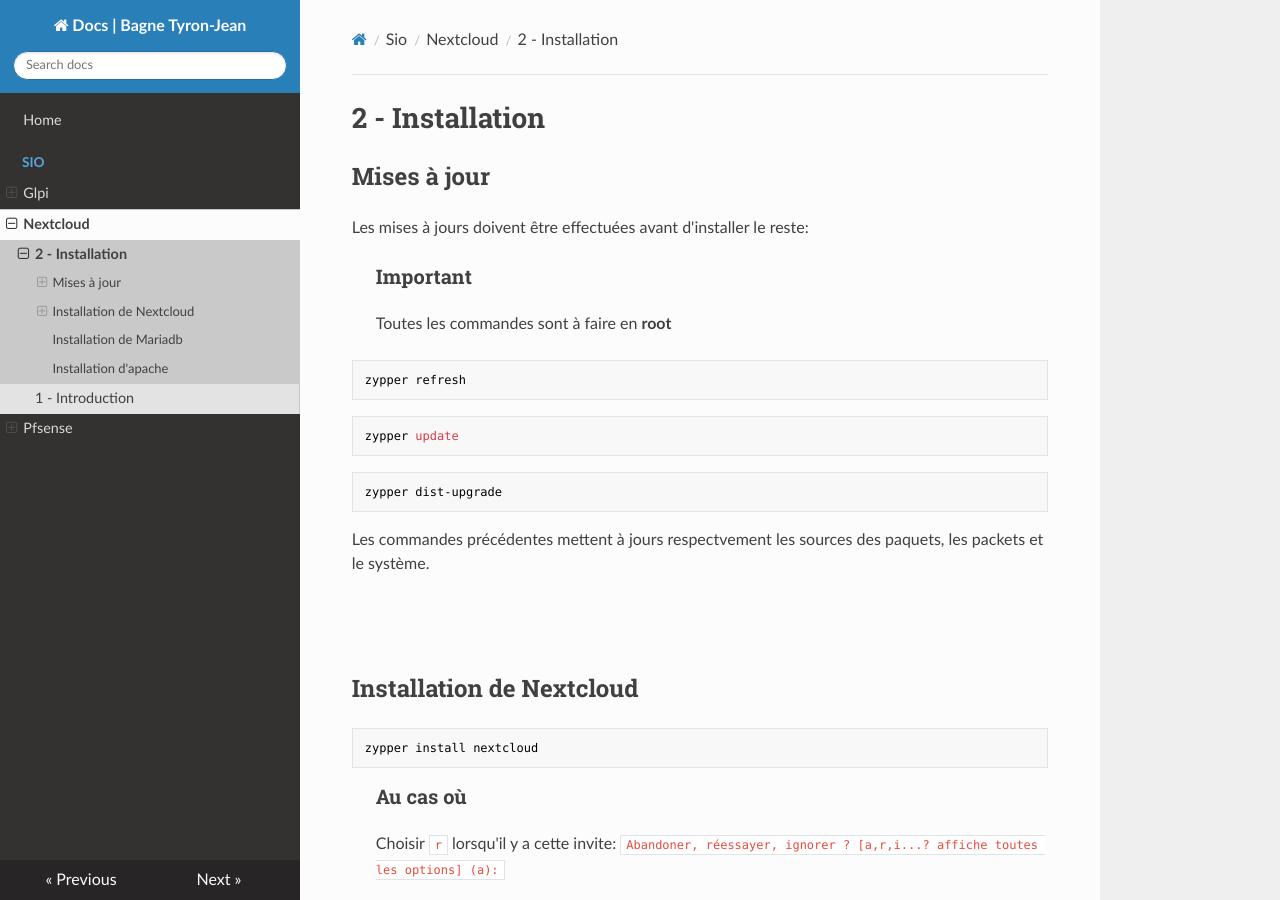
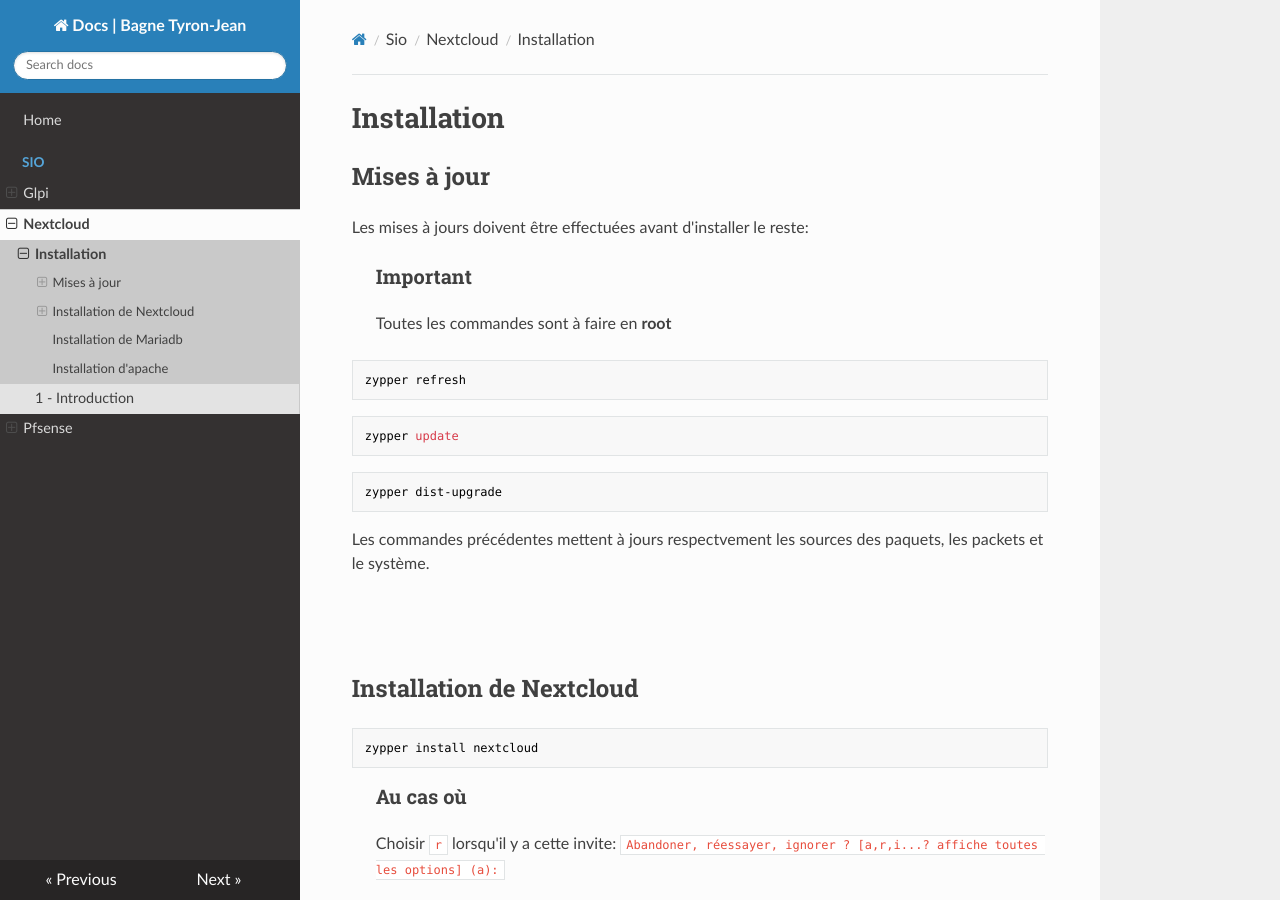
Before and after one commit to wepfen/doc, an MkDocs documentation site: the page built from docs/sio/nextcloud/2_installation.md, in a window 1280 px wide and 900 px high. Built offline with MkDocs 1.6.1, drawn with Linux system fonts in a browser that asks for light colours; nearby versions of some CDN libraries.

Commit message:
Update and rename installation.md to 2_installation.md

```diff
--- a/docs/sio/nextcloud/installation.md
+++ b/docs/sio/nextcloud/2_installation.md
@@ -1,4 +1,4 @@
-# 2 - Installation
+# Installation
 
 
 
```
